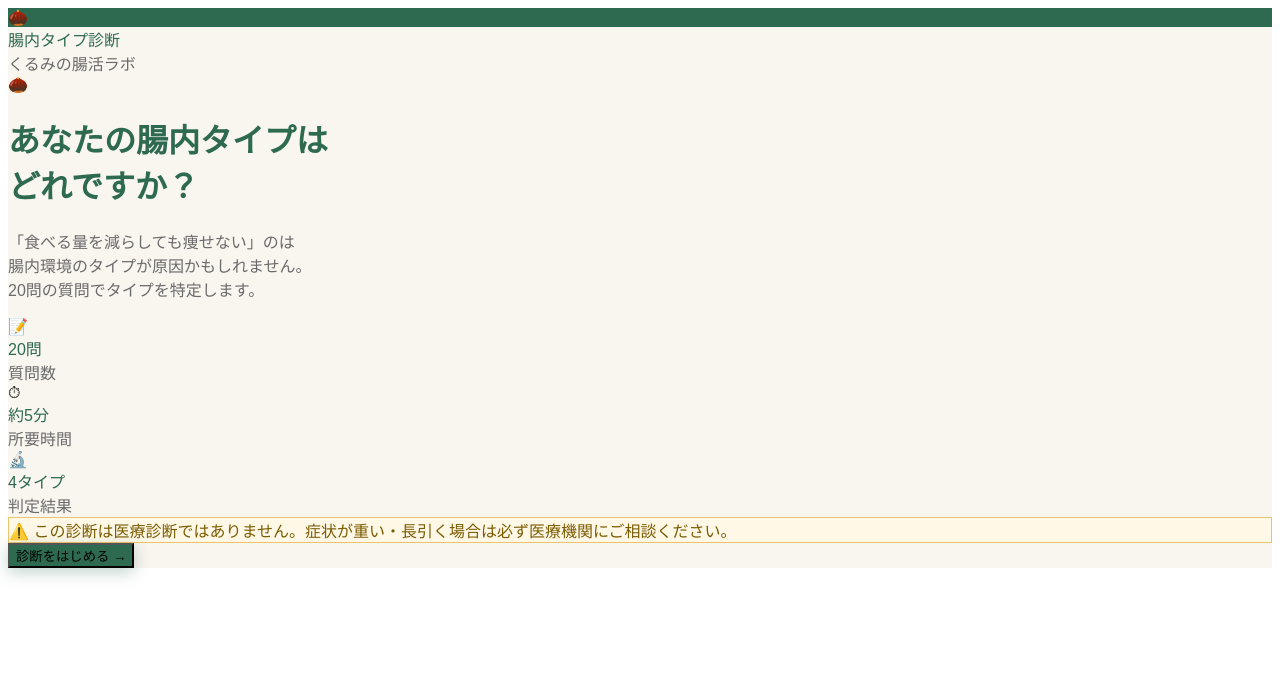
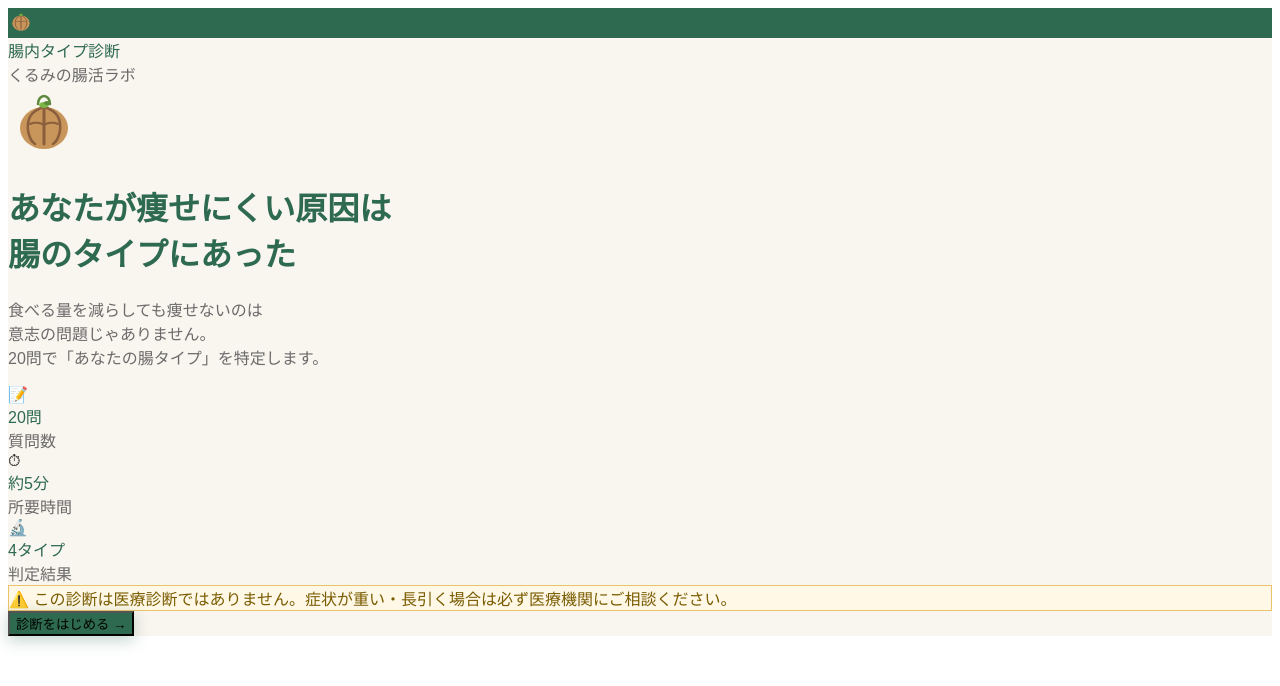
Before and after one commit to tomoetomaru-code/chokatsu-shindan, a Next.js app: page / in a window 1280 px wide. Shown: the top 686 px of the page. Built offline with nearby package versions, Linux system fonts and the light colour scheme.

Commit message:
Update page.tsx

```diff
--- a/app/page.tsx
+++ b/app/page.tsx
@@ -42,7 +42,7 @@ const RESULTS: Record<ResultType, { icon:string; name:string; badge:string; sub:
   mix: { icon:"🎲", name:"気まぐれ型", badge:"腸内フローラの不安定さが痩せにくさの原因", sub:"体重・便通・体調が日によってバラつきやすいタイプ。\n腸内フローラの多様性が低く、代謝が安定しにくい状態です。", desc:"腸内フローラの多様性が低下すると、腸の反応が不安定になり体重も増えたり減ったりを繰り返します。発酵食品と食物繊維をセットで摂り続けることで善玉菌の種類が増え、代謝が安定してきます。", actions:["発酵食品×食物繊維のセット摂取（納豆＋海藻・味噌汁＋野菜）を毎食意識する","食事・睡眠・起床の時間を一定にして腸のリズムを整える","植物性発酵食品（納豆・味噌・ぬか漬け）を毎日1種類は食べる"], pdf:"気まぐれ型専用 腸活改善ガイドPDF" },
 };
 
-const LINE_URL = "https://line.me/R/ti/p/TzDjpAxf";
+const LINE_URL = "https://lin.ee/TzDjpAxf";
 type Screen = 'start' | 'question' | 'loading' | 'result';
 
 export default function Home() {
@@ -85,11 +85,50 @@ export default function Home() {
   const pDia = Math.round(scores.dia / total * 100);
   const pMix = Math.round(scores.mix / total * 100);
 
+  // サブタイプ計算
+  const ranked = (['gas','con','dia','mix'] as ResultType[]).sort((a,b)=>scores[b]-scores[a]);
+  const topType = ranked[0];
+  const subType = ranked[1];
+  const topScore = scores[topType] || 0;
+  const subScore = scores[subType] || 0;
+  const showSub = result !== null && subScore > 0 && (topScore - subScore) < topScore * 0.4;
+
+  const SUBTYPE_MSG: Record<string,string> = {
+    gas_con:'食後のガスに加え、腸の動きが遅い傾向もあります。',
+    gas_dia:'食後のガスに加え、ストレスの影響も受けやすい傾向があります。',
+    gas_mix:'食後のガスに加え、体調のばらつきも気になります。',
+    con_gas:'腸のためこみに加え、ガスやむくみも起きやすい傾向があります。',
+    con_dia:'腸のためこみに加え、ストレスで食欲が乱れやすい傾向もあります。',
+    con_mix:'腸のためこみに加え、体重が安定しにくい傾向もあります。',
+    dia_gas:'ストレス過食に加え、食後のガスも気になる傾向があります。',
+    dia_con:'ストレス過食に加え、腸の動きが遅い傾向もあります。',
+    dia_mix:'ストレス過食に加え、体調のばらつきも気になります。',
+    mix_gas:'体調のばらつきに加え、食後のガスも気になる傾向があります。',
+    mix_con:'体調のばらつきに加え、腸のためこみも見られます。',
+    mix_dia:'体調のばらつきに加え、ストレスの影響も受けやすい傾向があります。',
+  };
+
+  // くるみSVGアイコン
+  const WalnutIcon = ({size}: {size: number}) => (
+    <svg width={size} height={size} viewBox="0 0 72 72" fill="none" xmlns="http://www.w3.org/2000/svg">
+      <ellipse cx="36" cy="42" rx="24" ry="21" fill="#C8955A"/>
+      <path d="M36 21C36 21 24 24 21 33C18 42 21 54 27 58" stroke="#8B5E3C" strokeWidth="2.5" strokeLinecap="round" fill="none"/>
+      <path d="M36 21C36 21 48 24 51 33C54 42 51 54 45 58" stroke="#8B5E3C" strokeWidth="2.5" strokeLinecap="round" fill="none"/>
+      <path d="M36 21L36 58" stroke="#8B5E3C" strokeWidth="3" strokeLinecap="round"/>
+      <path d="M22 38C27 35.5 33 37 36 39C39 37 45 35.5 50 38" stroke="#8B5E3C" strokeWidth="2" strokeLinecap="round" fill="none"/>
+      <path d="M30 18C30 13 33 10 36 10C39 10 42 13 42 18" stroke="#5C8A3C" strokeWidth="2.5" strokeLinecap="round" fill="none"/>
+      <ellipse cx="36" cy="19" rx="5" ry="3" fill="#7AB648"/>
+      <ellipse cx="39" cy="17" rx="3" ry="2" fill="#5C8A3C"/>
+    </svg>
+  );
+
   return (
     <div className="min-h-screen" style={{background:'#F9F5EF',fontFamily:"'Noto Sans JP',sans-serif"}}>
       <header className="bg-white sticky top-0 z-50 border-b-2" style={{borderColor:'#B7E4C7'}}>
         <div className="max-w-lg mx-auto px-4 py-3 flex items-center gap-3">
-          <div className="w-10 h-10 rounded-full flex items-center justify-center text-xl" style={{background:'#2D6A4F'}}>🌰</div>
+          <div className="w-10 h-10 rounded-full flex items-center justify-center overflow-hidden" style={{background:'#2D6A4F'}}>
+            <svg width="26" height="26" viewBox="0 0 72 72" fill="none"><ellipse cx="36" cy="42" rx="24" ry="21" fill="#C8955A"/><path d="M36 21C36 21 24 24 21 33C18 42 21 54 27 58" stroke="#8B5E3C" strokeWidth="2.5" strokeLinecap="round" fill="none"/><path d="M36 21C36 21 48 24 51 33C54 42 51 54 45 58" stroke="#8B5E3C" strokeWidth="2.5" strokeLinecap="round" fill="none"/><path d="M36 21L36 58" stroke="#8B5E3C" strokeWidth="3" strokeLinecap="round"/><path d="M22 38C27 35.5 33 37 36 39C39 37 45 35.5 50 38" stroke="#8B5E3C" strokeWidth="2" strokeLinecap="round" fill="none"/><ellipse cx="36" cy="19" rx="5" ry="3" fill="#7AB648"/><ellipse cx="39" cy="17" rx="3" ry="2" fill="#5C8A3C"/></svg>
+          </div>
           <div>
             <div className="font-bold text-sm" style={{color:'#2D6A4F'}}>腸内タイプ診断</div>
             <div className="text-xs" style={{color:'#6B6B6B'}}>くるみの腸活ラボ</div>
@@ -112,9 +151,11 @@ export default function Home() {
         {screen === 'start' && (
           <div>
             <div className="text-center py-8">
-              <div className="text-7xl mb-4">🌰</div>
-              <h1 className="text-2xl font-bold mb-3 leading-snug" style={{color:'#2D6A4F'}}>あなたの腸内タイプは<br/>どれですか？</h1>
-              <p className="text-sm leading-relaxed mb-6" style={{color:'#6B6B6B'}}>「食べる量を減らしても痩せない」のは<br/>腸内環境のタイプが原因かもしれません。<br/>20問の質問でタイプを特定します。</p>
+              <div className="flex justify-center mb-4">
+                <WalnutIcon size={72} />
+              </div>
+              <h1 className="text-2xl font-bold mb-3 leading-snug" style={{color:'#2D6A4F'}}>あなたが痩せにくい原因は<br/>腸のタイプにあった</h1>
+              <p className="text-sm leading-relaxed mb-6" style={{color:'#6B6B6B'}}>食べる量を減らしても痩せないのは<br/>意志の問題じゃありません。<br/>20問で「あなたの腸タイプ」を特定します。</p>
             </div>
             <div className="grid grid-cols-3 gap-2 mb-6">
               {[['📝','20問','質問数'],['⏱','約5分','所要時間'],['🔬','4タイプ','判定結果']].map(([icon,val,label])=>(
@@ -152,7 +193,12 @@ export default function Home() {
               ))}
             </div>
             <div className="flex gap-2">
-              {current > 0 && <button onClick={()=>setCurrent(c=>c-1)} className="flex-1 py-3.5 rounded-2xl border-2 text-sm" style={{borderColor:'#B7E4C7',color:'#6B6B6B',background:'#FFFFFF'}}>← 戻る</button>}
+              <button
+                onClick={()=>setCurrent(c=>c-1)}
+                className="flex-1 py-3.5 rounded-2xl border-2 text-sm transition-all"
+                style={{borderColor:'#B7E4C7',color: current===0 ? '#D0D0D0' : '#6B6B6B',background:'#FFFFFF',cursor:current===0?'not-allowed':'pointer',opacity:current===0?0.4:1}}>
+                ← 戻る
+              </button>
               <button onClick={goNext} className="py-3.5 rounded-2xl text-sm font-bold transition-all" style={{flex:2,background:answers[current]!==-1?'#2D6A4F':'#B7E4C7',color:'white',cursor:answers[current]!==-1?'pointer':'not-allowed'}}>
                 {current===19?'結果を見る ✓':'次へ →'}
               </button>
@@ -169,7 +215,19 @@ export default function Home() {
 
         {screen === 'result' && result && (()=>{
           const r = RESULTS[result];
-          const bars: [string,string,number][] = [['💨','膨らみ型',pGas],['🧱','ためこみ型',pCon],['🌊','敏感型',pDia],['🔄','気まぐれ型',pMix]];
+          const maxScore = Math.max(pGas,pCon,pDia,pMix) || 1;
+          const getBarColor = (key: ResultType) => {
+            if (result === key) return '#2D6A4F';
+            if (showSub && ranked[1] === key) return '#52B788';
+            return '#B7E4C7';
+          };
+          const bars: [string,string,number,string][] = [
+            ['🫧','膨らみ型',pGas,getBarColor('gas')],
+            ['🪨','ためこみ型',pCon,getBarColor('con')],
+            ['🌊','敏感型',pDia,getBarColor('dia')],
+            ['🎲','気まぐれ型',pMix,getBarColor('mix')],
+          ];
+          const subMsg = showSub ? SUBTYPE_MSG[`${result}_${subType}`] : '';
           return (
             <div>
               <div className="bg-white rounded-3xl overflow-hidden shadow-md mb-4">
@@ -178,19 +236,29 @@ export default function Home() {
                   <div className="text-6xl mb-3">{r.icon}</div>
                   <h2 className="text-2xl font-bold mb-2" style={{color:'#2D6A4F'}}>あなたは「{r.name}」です</h2>
                   <p className="text-sm leading-relaxed" style={{color:'#6B6B6B'}}>{r.sub.split('\n').map((line,i)=><span key={i}>{line}<br/></span>)}</p>
+                  {showSub && (
+                    <div className="inline-block mt-3 px-3 py-1 rounded-full text-sm font-bold" style={{background:'#E8F5EE',color:'#2D6A4F',border:'1px solid #B7E4C7'}}>
+                      ＋ {RESULTS[subType].name}の傾向あり
+                    </div>
+                  )}
                 </div>
                 <div className="px-6 pb-6">
+                  {showSub && subMsg && (
+                    <div className="rounded-xl p-3 mb-4 text-xs leading-relaxed" style={{background:'#FFF8E7',color:'#7A5C00'}}>
+                      🔍 {subMsg}
+                    </div>
+                  )}
                   <div className="text-xs font-bold tracking-widest mb-3 pb-2 border-b-2" style={{color:'#2D6A4F',borderColor:'#B7E4C7'}}>このタイプについて</div>
                   <p className="text-sm leading-relaxed mb-5">{r.desc}</p>
                   <div className="text-xs font-bold tracking-widest mb-3 pb-2 border-b-2" style={{color:'#2D6A4F',borderColor:'#B7E4C7'}}>タイプスコア</div>
                   <div className="space-y-2.5 mb-5">
-                    {bars.map(([icon,label,val])=>(
+                    {bars.map(([icon,label,val,color])=>(
                       <div key={label} className="flex items-center gap-2.5">
-                        <span className="text-sm w-20 flex-shrink-0">{icon} {label}</span>
-                        <div className="flex-1 h-2 rounded-full overflow-hidden" style={{background:'#B7E4C7'}}>
-                          <div className="h-full rounded-full transition-all duration-1000" style={{width:`${val}%`,background:'#2D6A4F'}}/>
+                        <span className="text-sm w-20 flex-shrink-0" style={{fontWeight:label===r.name?700:400}}>{icon} {label}</span>
+                        <div className="flex-1 h-2 rounded-full overflow-hidden" style={{background:'#E8F5EE'}}>
+                          <div className="h-full rounded-full transition-all duration-1000" style={{width:`${Math.round(val/maxScore*100)}%`,background:color}}/>
                         </div>
-                        <span className="text-xs w-9 text-right flex-shrink-0" style={{color:'#6B6B6B'}}>{val}%</span>
+                        <span className="text-xs w-9 text-right flex-shrink-0" style={{color:label===r.name?'#2D6A4F':'#6B6B6B',fontWeight:label===r.name?700:400}}>{val}%</span>
                       </div>
                     ))}
                   </div>
```
